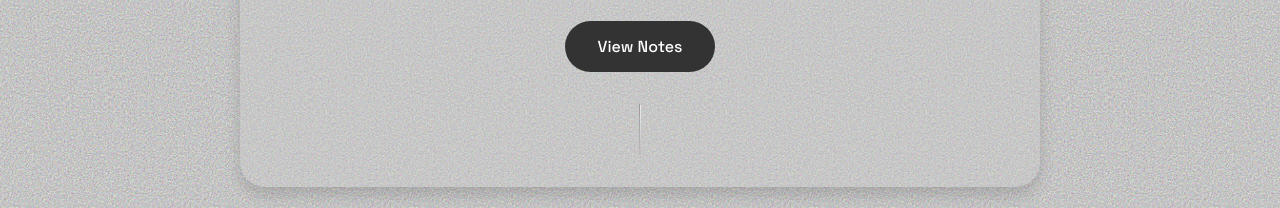
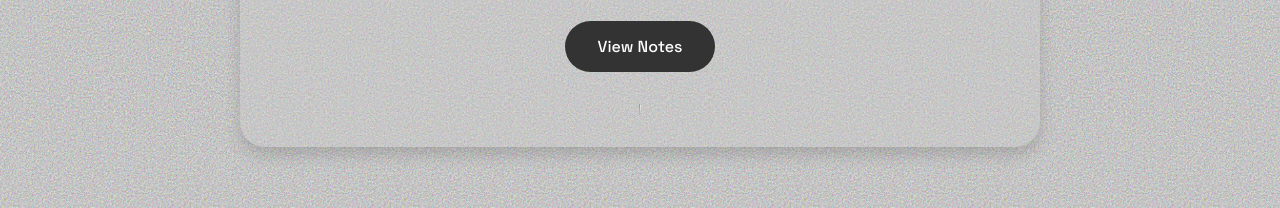
Before and after one commit to Amrqhz/Amrqhz.github.io, a plain HTML site: page index.html in a window 1280 px wide. Shown: the part 875-1083 px from the top of the page. Drawn offline with Linux system fonts and the light colour scheme.

Commit message:
make a dev note section and related things

```diff
--- a/styles.css
+++ b/styles.css
@@ -369,7 +369,7 @@ footer {
     margin-top: 1rem;
 }
 hr.solid{
-    border-bottom: 50px solid #bbb;
+    border-bottom: 10px solid #bbb;
 }
 .notes-icon {
     width: 40px;
```
